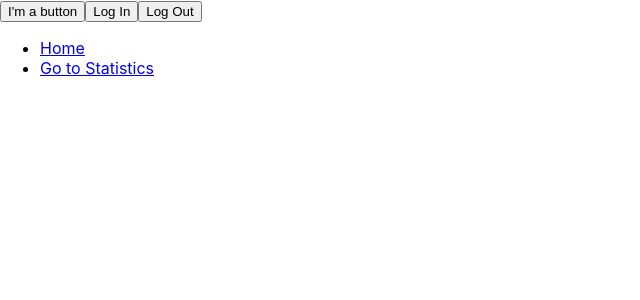
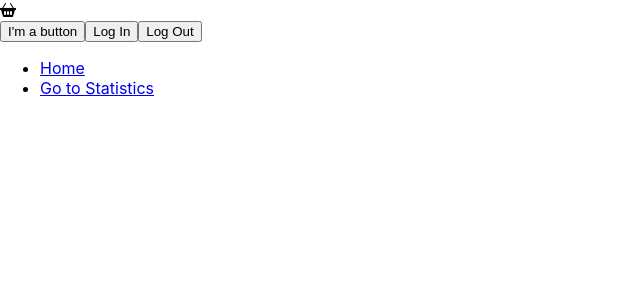
Before and after one commit to cameron-rx/hacksheffield, a React (Create React App) app: page / in a window 1280 px wide. Shown: the top 300 px of the page, without its empty margins (0-640 px from the left). Built offline with nearby package versions, Linux system fonts and the light colour scheme.

Commit message:
Added bootstrap links

```diff
--- a/public/index.html
+++ b/public/index.html
@@ -24,6 +24,11 @@
       work correctly both with client-side routing and a non-root public URL.
       Learn how to configure a non-root public URL by running `npm run build`.
     -->
+    <!-- <link href="https://cdn.jsdelivr.net/npm/bootstrap@5.3.3/dist/css/bootstrap.min.css" rel="stylesheet" integrity="sha384-QWTKZyjpPEjISv5WaRU9OFeRpok6YctnYmDr5pNlyT2bRjXh0JMhjY6hW+ALEwIH" crossorigin="anonymous"> -->
+    <link rel="stylesheet" href="https://cdn.jsdelivr.net/npm/bootstrap@5.3.3/dist/js/bootstrap.bundle.min.js">
+    <link rel="stylesheet" href="https://cdn.jsdelivr.net/npm/bootstrap-icons@1.3.0/font/bootstrap-icons.css">
+
+    <script src="https://cdn.jsdelivr.net/npm/bootstrap@5.3.3/dist/js/bootstrap.bundle.min.js"></script>
     <title>React App</title>
   </head>
   <body>
--- a/src/App.js
+++ b/src/App.js
@@ -32,6 +32,7 @@ export default function App() {
   return (
     <div>
       <BrowserRouter>
+        <i class="bi bi-basket2-fill"></i>
         <MyRouter/>
         <Navigation/>
       </BrowserRouter>
```
